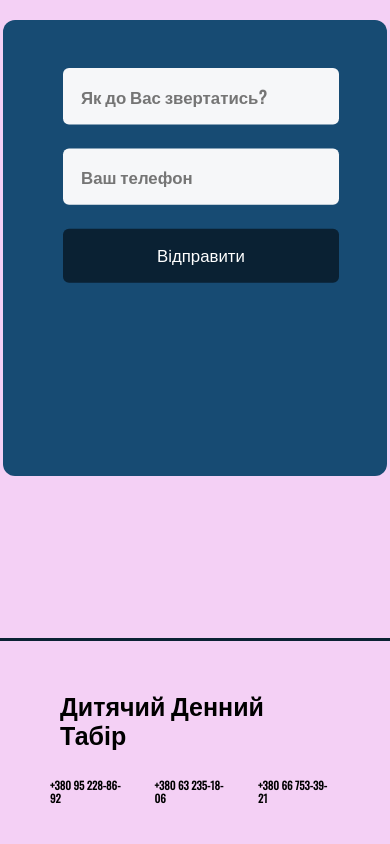
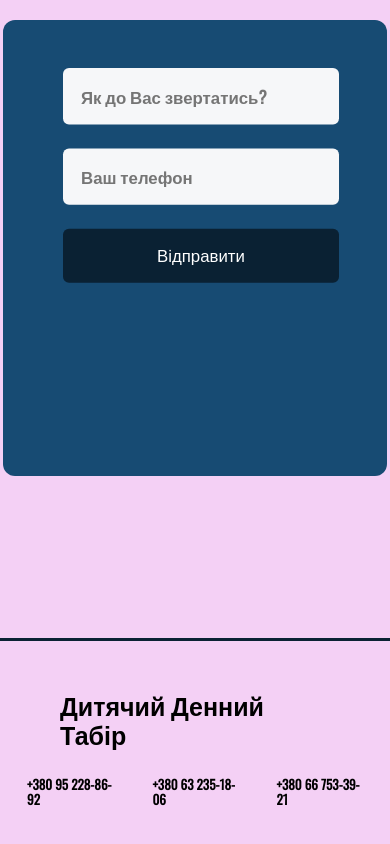
Before and after one commit to schoolcamp/camp, a plain HTML site: page index.html in a window 390 px wide. Shown: the part 4782-5626 px from the top of the page. Drawn offline with nearby package versions, Linux system fonts and the light colour scheme.

Commit message:
Add files via upload

```diff
--- a/css/style.css
+++ b/css/style.css
@@ -715,6 +715,10 @@ form{
         transform: scale(1.2);
 
 	}
+    .con{
+        transform: scale(1.2);
+        flex-wrap: nowrap;
+    }
     .slider .slick-dots{
         display: flex;
         align-items: center;
```
